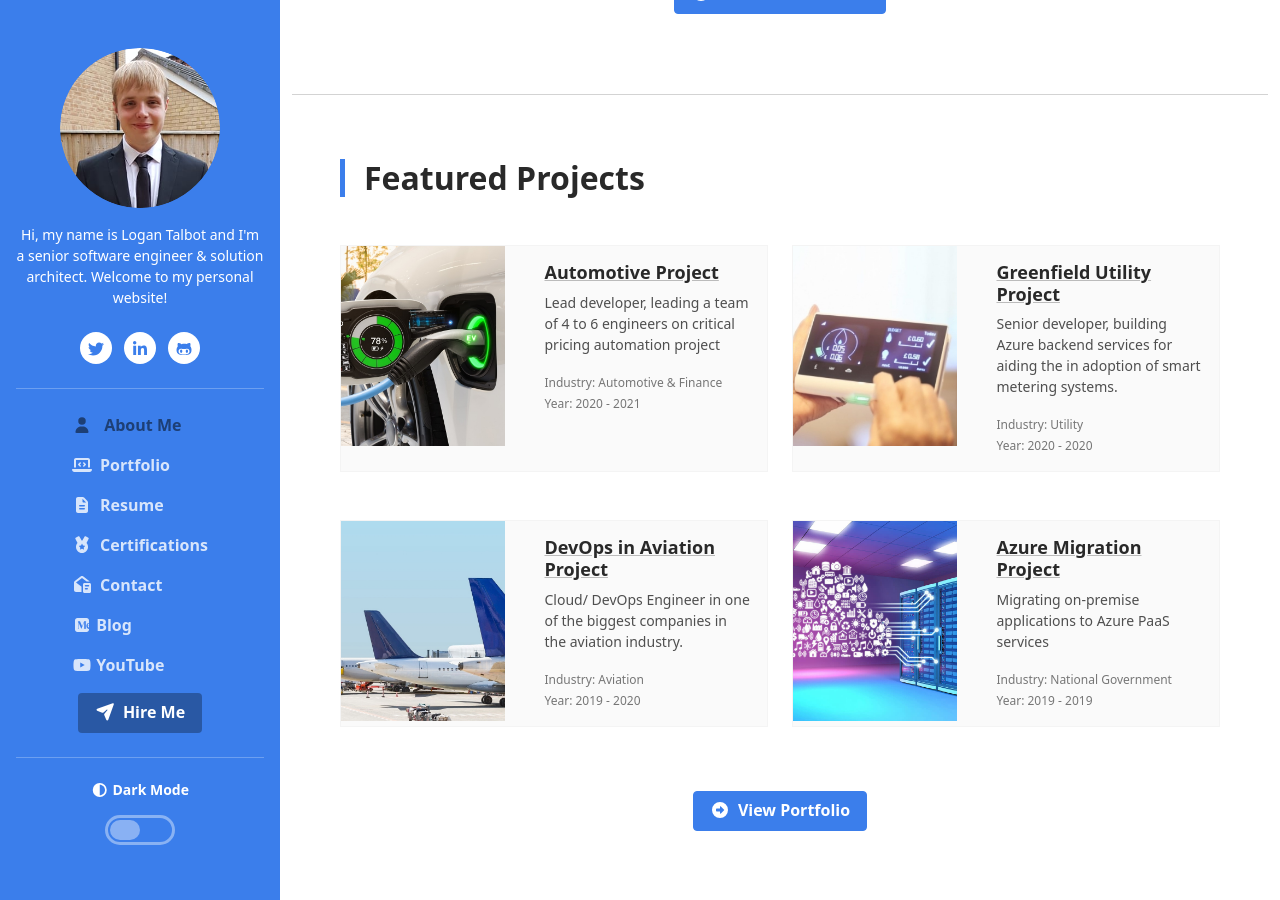
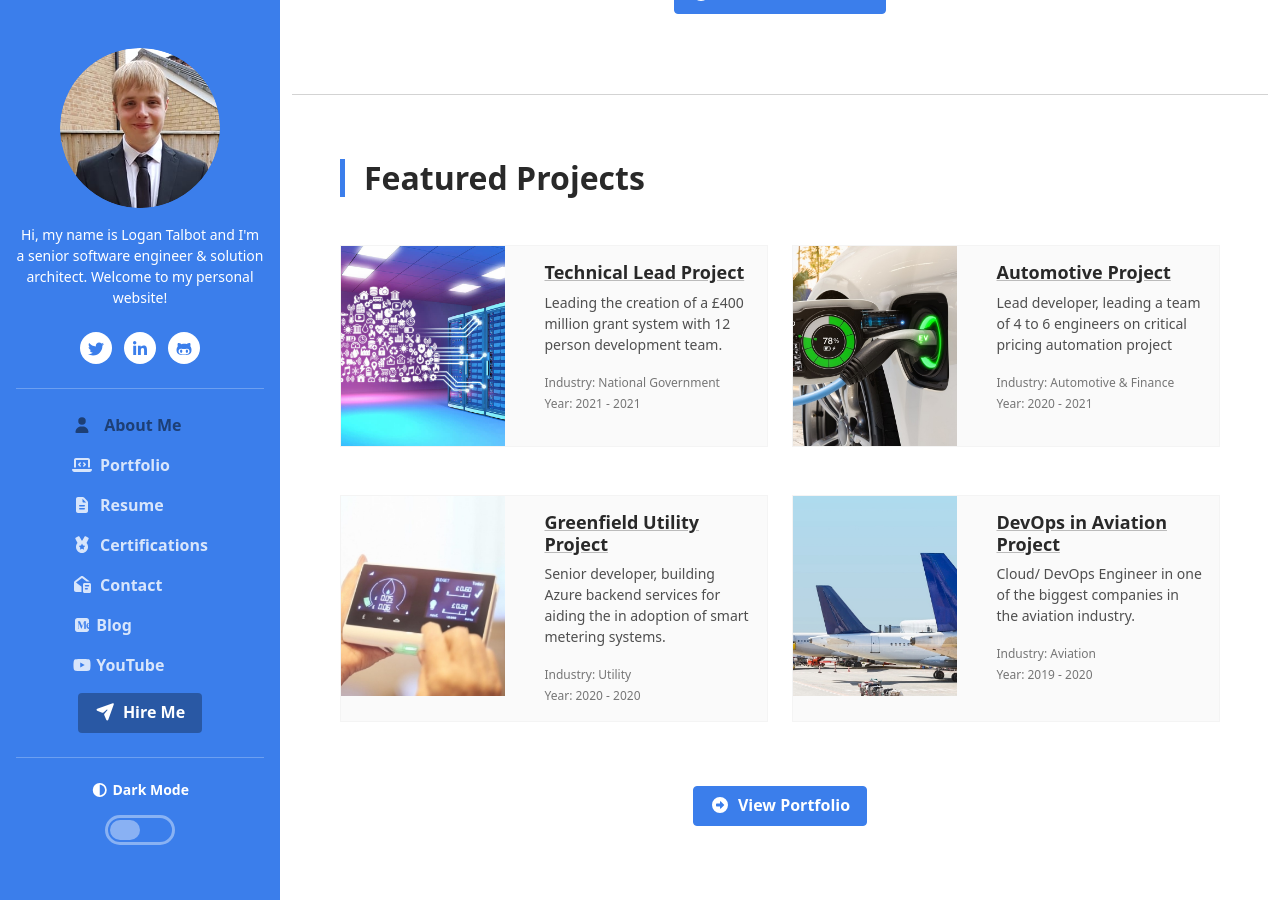
Before and after one commit to LoganDavidTalbot/logandavidtalbot.github.io, a Jekyll site: the page built from index.html, in a window 1280 px wide and 900 px high, scrolled down 1875 px. Built offline with Jekyll 4.4.1, drawn with Linux system fonts in a browser that asks for light colours; nearby versions of some CDN libraries; library files that are not in the unit come from our copies.

Commit message:
Start of Ofgem

```diff
--- a/projects/automotive-project.html
+++ b/projects/automotive-project.html
@@ -60,7 +60,7 @@ yearEnd: 2021
 	<div class="quote-holder">
 		<blockquote class="quote-content">
 			Logan was brought on as a Senior Developer in late September 2021 due to his extensive knowledge in Azure services and .NET development. Over the last year, Logan has continuously delivered and greatly exceeded expectations.
-			For most of his time at ALD Automotive, Logan was the Lead Developer for a new business critical car electric project that aimed to streamline the complex process of pricing from internal teams based all over the world to our original equipment manufacturers (e.g. Tesla, Ford, Polestar). With Logan leading the development of the project, his role required him to:
+			For most of his time at [Clien Name], Logan was the Lead Developer for a new business critical car electric project that aimed to streamline the complex process of pricing from internal teams based all over the world to our original equipment manufacturers (e.g. Tesla, Ford, Polestar). With Logan leading the development of the project, his role required him to:
 			<ul>
 				<li>Lead a team of 4 developers.</li>
 				<li>Architect and design the application services, database as well as supporting Azure infrastructure.</li>
--- a/projects/azure-migration-project.html
+++ b/projects/azure-migration-project.html
@@ -9,9 +9,9 @@ clientName: National Government Department
 clientDescription: A large national goverment departments for a large country.
 clientImage: resize-server-migration.jpg
 capgeminiClient: true
-featuredProject: true
+featuredProject: false
 projectPage: true
-filters: featured public
+filters: public
 yearStart: 2019
 yearEnd: 2019
 ---
--- /dev/null
+++ b/projects/techical-lead-project.html
@@ -0,0 +1,44 @@
+---
+title: Technical Lead Project
+layout: project
+industry: National Government
+projectIntro: Leading the creation of a £400 million grant system with 12 person development team.
+projectShort: tbc
+size: 1,200+
+clientName: National Government Regulator
+clientDescription: National government regulator for the supply of utilities.
+clientImage: resize-server-migration.jpg
+capgeminiClient: true
+featuredProject: true
+projectPage: true
+filters: featured public
+yearStart: 2021
+yearEnd: 2021
+---
+
+<div class="project-section mb-5">
+	<h3 class="project-section-title mb-3">Project Overview</h3>
+	<p>
+		TBC
+	</p>
+</div>
+
+<div class="project-section mb-5">
+	<h3 class="project-section-title mb-3">Technology Overview</h3>
+	<p>
+		<strong>Cloud Services Used:</strong><br/>
+		Azure, Azure Kubernetes Service, Blob Storage, SQL Database managed instance,
+		Azure DevOps, Azure AD, Azure AD B2C
+	</p>
+	<p>
+		<strong>Service Architecture Used:</strong> <br/> Microservices
+	</p>
+	<p>
+		<strong>Agile methodology Used:</strong> <br/> SCRUM
+	</p>
+	<p>
+		<strong>Development Technologies Used:</strong><br/>
+		.NET 6, C#, SQL, ASP.NET Core, Razor Pages, Docker
+	</p>
+</div>
+<!--//project-section-->
```
